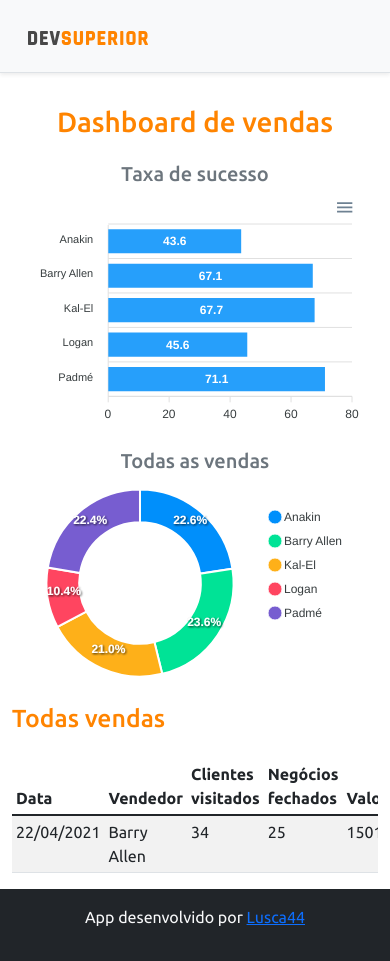
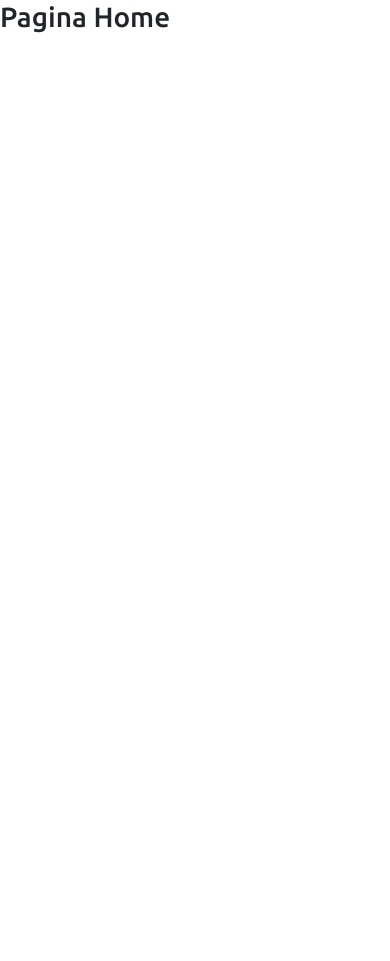
Before and after one commit to Lusca44/dl-vendas-java-springboot, a React (Create React App) app in the folder frontend/: page / in a window 390 px wide. After the commit the page ends 844 px from the top, so only its background shows below. Built offline with nearby package versions, Linux system fonts and the light colour scheme.

Commit message:
Routes created

```diff
--- a/frontend/package.json
+++ b/frontend/package.json
@@ -15,6 +15,7 @@
     "react": "^17.0.2",
     "react-apexcharts": "^1.3.9",
     "react-dom": "^17.0.2",
+    "react-router-dom": "5.2.0",
     "react-scripts": "4.0.3",
     "typescript": "^4.1.2",
     "web-vitals": "^1.0.1"
@@ -42,5 +43,8 @@
       "last 1 firefox version",
       "last 1 safari version"
     ]
+  },
+  "devDependencies": {
+    "@types/react-router-dom": "5.3.2"
   }
 }
--- a/frontend/src/App.tsx
+++ b/frontend/src/App.tsx
@@ -1,36 +1,7 @@
-import BarChart from "components/barChart";
-import DonutChart from "components/donutChart";
-import Datatable from "components/datatable";
-import Footer from "components/footer";
-import NavBar from "components/navBar";
-import React from "react";
+import Routes from "Routes";
 
 function App() {
-	return (
-		<>
-			<NavBar />
-			<div className="container">
-				<h1 className="text-center text-primary py-3">Dashboard de vendas</h1>
-
-				<div className="row px-3">
-					<div className="col-sm-6">
-						<h5 className="text-center text-secondary">Taxa de sucesso</h5>
-						<BarChart />
-					</div>
-					<div className="col-sm-6">
-						<h5 className="text-center text-secondary">Todas as vendas</h5>
-						<DonutChart />
-					</div>
-				</div>
-
-				<div className="py-3">
-					<h2 className="text-primary">Todas vendas</h2>
-				</div>
-				<Datatable />
-			</div>
-			<Footer />
-		</>
-	);
+	return <Routes />;
 }
 
 export default App;
--- /dev/null
+++ b/frontend/src/Routes.tsx
@@ -0,0 +1,20 @@
+import Dashboard from "pages/Dashboard";
+import Home from "pages/Home";
+import { BrowserRouter, Switch, Route } from "react-router-dom";
+
+function Routes() {
+	return (
+		<BrowserRouter>
+			<Switch>
+				<Route path="/" exact>
+					<Home />
+				</Route>
+				<Route path="/dashboard">
+					<Dashboard />
+				</Route>
+			</Switch>
+		</BrowserRouter>
+	);
+}
+
+export default Routes;
--- /dev/null
+++ b/frontend/src/pages/Dashboard/index.tsx
@@ -0,0 +1,35 @@
+import BarChart from "components/barChart";
+import Datatable from "components/datatable";
+import DonutChart from "components/donutChart";
+import Footer from "components/footer";
+import NavBar from "components/navBar";
+
+function Dashboard() {
+	return (
+		<>
+			<NavBar />
+			<div className="container">
+				<h1 className="text-center text-primary py-3">Dashboard de vendas</h1>
+
+				<div className="row px-3">
+					<div className="col-sm-6">
+						<h5 className="text-center text-secondary">Taxa de sucesso</h5>
+						<BarChart />
+					</div>
+					<div className="col-sm-6">
+						<h5 className="text-center text-secondary">Todas as vendas</h5>
+						<DonutChart />
+					</div>
+				</div>
+
+				<div className="py-3">
+					<h2 className="text-primary">Todas vendas</h2>
+				</div>
+				<Datatable />
+			</div>
+			<Footer />
+		</>
+	);
+}
+
+export default Dashboard;
--- /dev/null
+++ b/frontend/src/pages/Home/index.tsx
@@ -0,0 +1,9 @@
+function Home() {
+	return (
+		<div>
+			<h1>Pagina Home</h1>
+		</div>
+	);
+}
+
+export default Home;
```
Also changed, not shown: 1 other file (tests, documents, lock files or other folders).
